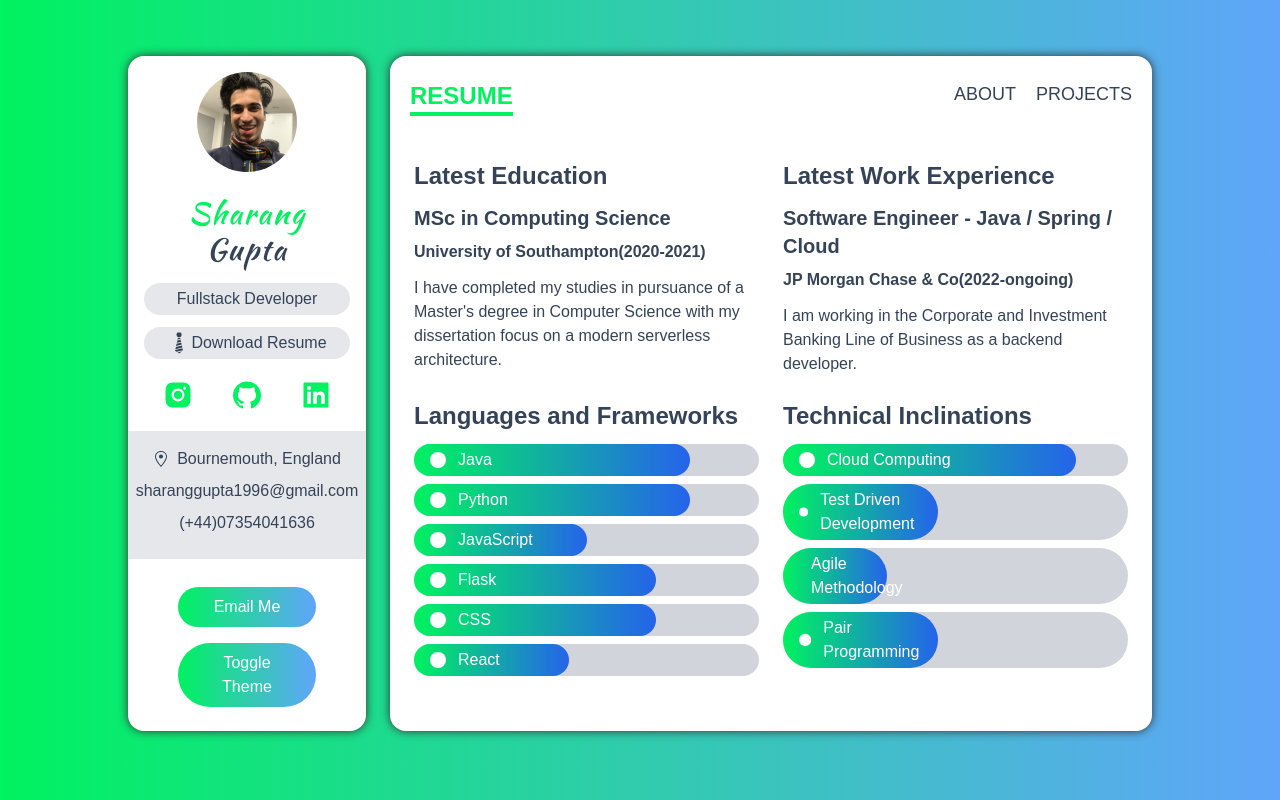
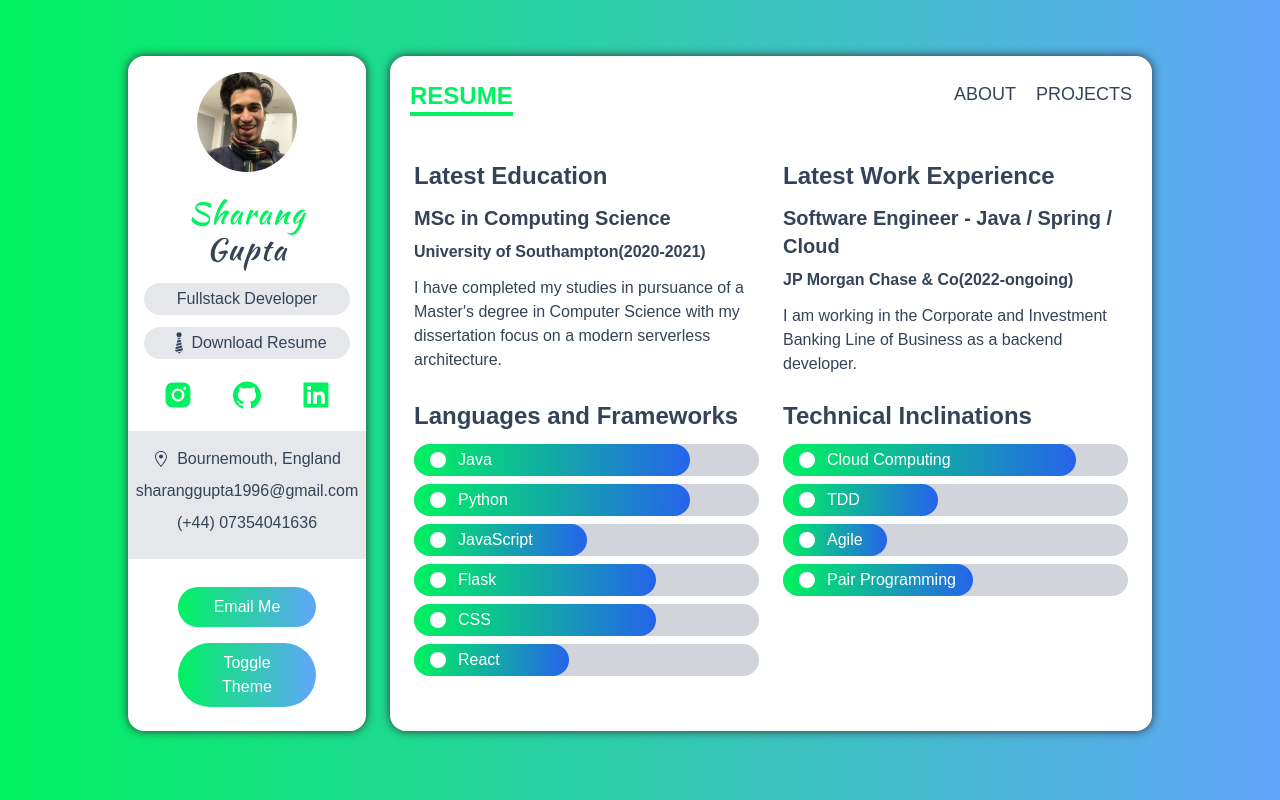
Before and after one commit to sharang1996/portfolio, a Next.js app: page /resume in a window 1280 px wide. Built offline with nearby package versions, Linux system fonts and the light colour scheme.

Commit message:
UI touches

```diff
--- a/components/Sidebar.tsx
+++ b/components/Sidebar.tsx
@@ -67,7 +67,7 @@ const Sidebar = () => {
           </a>
         </p>
         <p className="my-2">
-          <a href="tel:+447354041636">(+44)07354041636</a>
+          <a href="tel:+447354041636">(+44) 07354041636</a>
         </p>
       </div>
       <button
--- a/data.ts
+++ b/data.ts
@@ -88,18 +88,18 @@ export const tools: ISkill[] = [
   },
   {
     Icon: BsCircleFill,
-    name: "Test Driven Development",
+    name: "TDD",
     level: "45%",
   },
   {
     Icon: BsCircleFill,
-    name: "Agile Methodology",
+    name: "Agile",
     level: "30%",
   },
   {
     Icon: BsCircleFill,
     name: "Pair Programming",
-    level: "45%",
+    level: "55%",
   },
 ];
 
```
